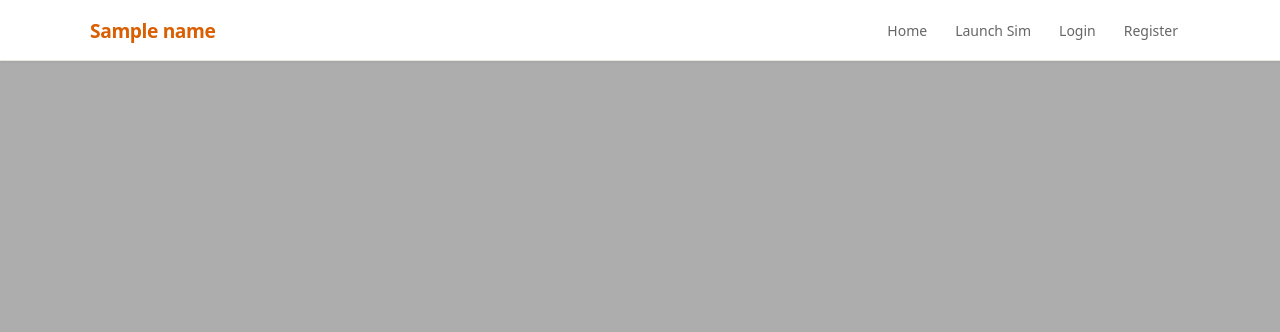
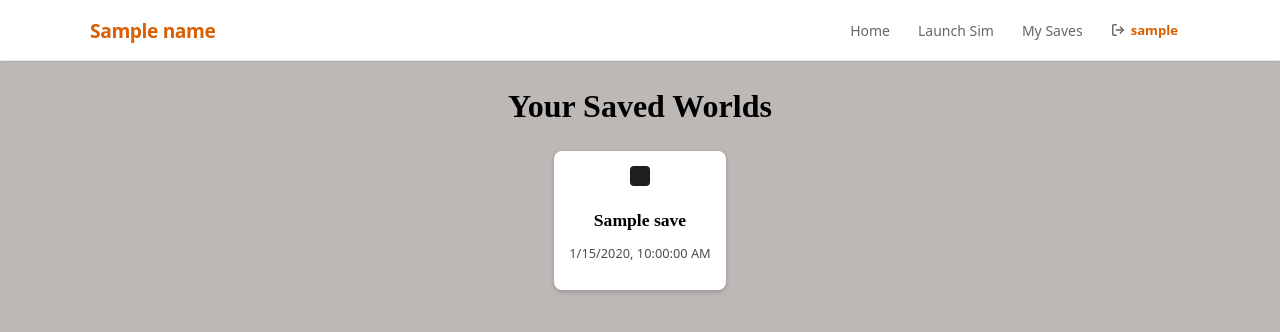
Before and after one commit to kir-55/SandboxJS, a Node server app: template views/index.ejs in a window 1280 px wide. Shown: the top 332 px of the page. Run offline with Node 20, Linux system fonts and the light colour scheme; the visitor is signed in with stand-in values (Sample User, id 1); the template is opened without the code that fills it: most values are stand-ins (such as "Sample title", 1, 10 or a date in 2020).

Commit message:
its kind of working

```diff
--- a/db/db.sql
+++ b/db/db.sql
@@ -1,3 +1,5 @@
+DROP DATABASE IF EXISTS sandboxjs;
+
 CREATE DATABASE sandboxjs;
 USE sandboxjs;
 
@@ -13,6 +15,8 @@ CREATE TABLE saves (
     user_id INT NOT NULL,
     world_name VARCHAR(100) NOT NULL,
     screen_data JSON NOT NULL,
+    width INT NOT NULL DEFAULT 100,
+    height INT NOT NULL DEFAULT 100,
     created_at TIMESTAMP DEFAULT CURRENT_TIMESTAMP,
     updated_at TIMESTAMP DEFAULT CURRENT_TIMESTAMP ON UPDATE CURRENT_TIMESTAMP,
     FOREIGN KEY (user_id) REFERENCES users(id) ON DELETE CASCADE,
--- a/index.js
+++ b/index.js
@@ -1,9 +1,12 @@
 import express from 'express';
 import morgan from 'morgan';
 import dotenv from 'dotenv';
+import jwt from 'jsonwebtoken';
 import cookieParser from 'cookie-parser';
 import authRoutes from './routes/authRoutes.js';
 import saveRoutes from './routes/saveRoutes.js';
+import { getSavesByUserId, getSaveByUserAndWorld } from './models/saveModel.js';
+
 
 const app = express();
 dotenv.config();
@@ -11,24 +14,83 @@ dotenv.config();
 app.use(morgan('dev'));
 app.use(express.json());
 app.use(cookieParser());
+
+
+app.use((req, res, next) => {
+    const token = req.cookies.token;
+    if (token) {
+        try {
+            console.log('Token validated:');
+            const decoded = jwt.verify(token, process.env.JWT_SECRET);
+            req.user = decoded;               // attach to req for routes
+            res.locals.user = decoded;        // attach for views (EJS)
+        } catch (err) {
+            // token invalid – ignore, user remains undefined
+            console.log('Invalid token:', err.message);
+        }
+    }else{
+        console.log('no token');
+    }
+    next();
+});
+
 app.use(express.static('public'));
 app.set('view engine', 'ejs');
 
 const port = process.env.PORT;
 const host = process.env.HOST;
+
 const name = 'SandboxJS';
+const simulation_background_color = "#7a7a7a";
 
 // Use routes
 app.use('/api/auth', authRoutes);
 app.use('/api/saves', saveRoutes);
 
 // Frontend routes
-app.get('/', (req, res) => {
-    res.render('index', { name });
+app.get('/', async (req, res) => {
+    let saves = [];
+    if (req.user) {
+        try {
+
+            saves = await getSavesByUserId(req.user.id);
+        } catch (err) {
+            console.error('Error fetching saves:', err);
+        }
+    }
+    res.render('index', { name, simulation_background_color, user: req.user, saves });
 });
 
-app.get('/simulation/', (req, res) => {
-    res.render('simulation', { name });
+
+app.get('/login/', (req, res) => {
+    res.render('login', { name});
+});
+
+app.get('/register/', (req, res) => {
+    res.render('register', { name });
+});
+
+
+
+app.get('/simulation/', async (req, res) => {
+    let saveData = null;
+    if (req.user && req.query.load) {
+        try {
+            const worldName = req.query.load;
+            const save = await getSaveByUserAndWorld(req.user.id, worldName);
+            if (save) {
+                saveData = {
+                    world_name: worldName,
+                    screen_data: save.screen_data,
+                    width: save.width,
+                    height: save.height
+                };
+            }
+        } catch (err) {
+            console.error('Error loading save:', err);
+        }
+    }
+    res.render('simulation', { name, simulation_background_color, saveData });
 });
 
 app.listen(port, host, () => {
--- a/public/js/classes/grains.js
+++ b/public/js/classes/grains.js
@@ -2578,3 +2578,9 @@ normal_wire.exampleInstructions = [
 	{ time: 5, x: 30, y: 32, size: 1, grain: normal_uran }
 
 ];
+
+function findGrain(int) {
+	if (int == 0) return;
+	for (let grainIndex in grains)
+		if (grainIndex == int - 1) return grains[grainIndex];
+}
--- a/public/js/classes/simulation.js
+++ b/public/js/classes/simulation.js
@@ -40,6 +40,7 @@ function runPhysics() {
 							}
 						}
 					}
+
 			}
 		}
 	}
@@ -136,11 +137,6 @@ function destroyNear(
 	return surrounding;
 }
 
-function findGrain(int) {
-	if (int == 0) return;
-	for (let grainIndex in grains)
-		if (grainIndex == int - 1) return grains[grainIndex];
-}
 
 
 function start() {
--- a/public/js/rendering.js
+++ b/public/js/rendering.js
@@ -1,4 +1,27 @@
 // rendering.js
+
+function previewSave(canvasId, screenData, scale=2) {
+    const canvas = document.getElementById(canvasId);
+    if (!canvas) return;
+    const ctx = canvas.getContext('2d');
+    const width = parseInt(canvas.width);
+    const height = parseInt(canvas.height);
+    const cellW = canvas.width  / width * scale;
+    const cellH = canvas.height / height * scale;
+
+    ctx.clearRect(0, 0, canvas.width, canvas.height);
+
+    for (let x = 0; x < width; x++) {
+        // Flip the y index: the top row of the canvas corresponds to the last row in the data
+        const row = screenData[x];
+        for (let y = 0; y < height; y++) {
+            const materialId = row?.[y];
+            const grain = findGrain(materialId);
+            ctx.fillStyle = grain ? grain.color : simulationBackgroundColor;
+            ctx.fillRect(x * cellW, y * cellH, cellW, cellH);
+        }
+    }
+}
 
 function drawStep() {
     for (let y = 0; y < height; y++) {
--- a/public/js/utils/helpers.js
+++ b/public/js/utils/helpers.js
@@ -1,3 +1,5 @@
+
+
 function getRandom(min, max) {
 	// this function should return a random float between min (inclusive) and max (exclusive)
 	return Math.random() * (max - min) + min;
--- a/public/style.css
+++ b/public/style.css
@@ -1,12 +1,12 @@
 :root {
   --accent: #D95F02;
-  --side-panel: #F5E4D6;
-  --side-panel-header: #efcfb5;
+  --side-panel: #bbb8b6;
+  --side-panel-header: #7f7974;
   --text-color: black;
 }
 
 body {
-  background-color: rgb(173, 173, 173);
+  background-color: var(--side-panel);
   margin: 0;
 
 }
--- a/views/index.ejs
+++ b/views/index.ejs
@@ -1,8 +1,93 @@
 <%- include('partials/head') %>
     <%- include('partials/header') %>
+        <style>
+            h2 {
+                width: 100%;
+                text-align: center;
 
+                color: black;
+                font-size: 2rem;
+            }
+
+            .saves-grid {
+                display: flex;
+                gap: 20px;
+                justify-content: center;
+            }
+
+            .save-card-link {
+                text-decoration: none;
+                color: inherit;
+                display: block;
+            }
+
+            .save-card {
+                background: #ffffff;
+                border-radius: 8px;
+                padding: 15px;
+                text-align: center;
+                box-shadow: 0 2px 5px rgba(0, 0, 0, 0.2);
+                transition: transform 0.2s, box-shadow 0.2s;
+            }
+
+            .save-card:hover {
+                transform: translateY(-2px);
+                box-shadow: 0 4px 10px rgba(0, 0, 0, 0.3);
+            }
+
+            .save-card canvas {
+                background: #1e1e1e;
+                border-radius: 4px;
+                margin-bottom: 10px;
+            }
+
+            .save-card h3 {
+                margin: 10px 0 5px;
+                font-size: 1.1rem;
+            }
+
+            .save-card p {
+                font-size: 0.8rem;
+                color: #504c4c;
+            }
+        </style>
         <main>
+            <script>
+                const simulationBackgroundColor = '<%= simulation_background_color %>';
+            </script>
+            <script src="/js/utils/helpers.js"></script>
+            <script src="/js/classes/grains.js"></script>
+            <script src="/js/rendering.js"></script>
 
+            <% if (locals.user) { %>
+                <h2>Your Saved Worlds</h2>
+                <% if (saves.length) { %>
+                    <div class="saves-grid">
+                        <% saves.forEach(save=> { %>
+                            <a href="/simulation?load=<%= encodeURIComponent(save.world_name) %>"
+                                class="save-card-link">
+                                <div class="save-card">
+                                    <canvas width="<%= save.width * 2 %>" height="<%= save.height * 2 %>"
+                                        id="save_<%= save.id %>" class="save-preview"></canvas>
+                                    <h3>
+                                        <%= save.world_name %>
+                                    </h3>
+                                    <p>
+                                        <%= new Date(save.updated_at).toLocaleString() %>
+                                    </p>
+                                    <script>
+                                        previewSave('save_<%= save.id %>', <%= JSON.stringify(save.screen_data) %>, 2);
+                                    </script>
+                                </div>
+                            </a>
+                            <% }); %>
+                    </div>
+                    <% } else { %>
+                        <p>You have no saved worlds yet. Start the simulation and save your creations!</p>
+                        <% } %>
+                            <% } else { %>
+                                <p><a href="/login">Login</a> to save and load your sandbox worlds.</p>
+                                <% } %>
         </main>
 
         <%- include('partials/footer') %>
--- a/views/login.ejs
+++ b/views/login.ejs
@@ -4,6 +4,7 @@
 <head>
     <title>Login - SandboxJS</title>
     <link rel="stylesheet" href="/style.css">
+    <meta name="viewport" content="width=device-width, initial-scale=1.0">
 </head>
 
 <body>
```
Also changed, not shown: other parts of public/style.css (+24 -2 lines), models/saveModel.js (+44 -11 lines), public/js/main.js (+24 -18 lines), public/js/port.js (+33 -0 lines), routes/saveRoutes.js (+15 -3 lines), views/simulation.ejs (+19 -7 lines), db/seeder.js. Lines whose indentation alone changed are shown as unchanged.
